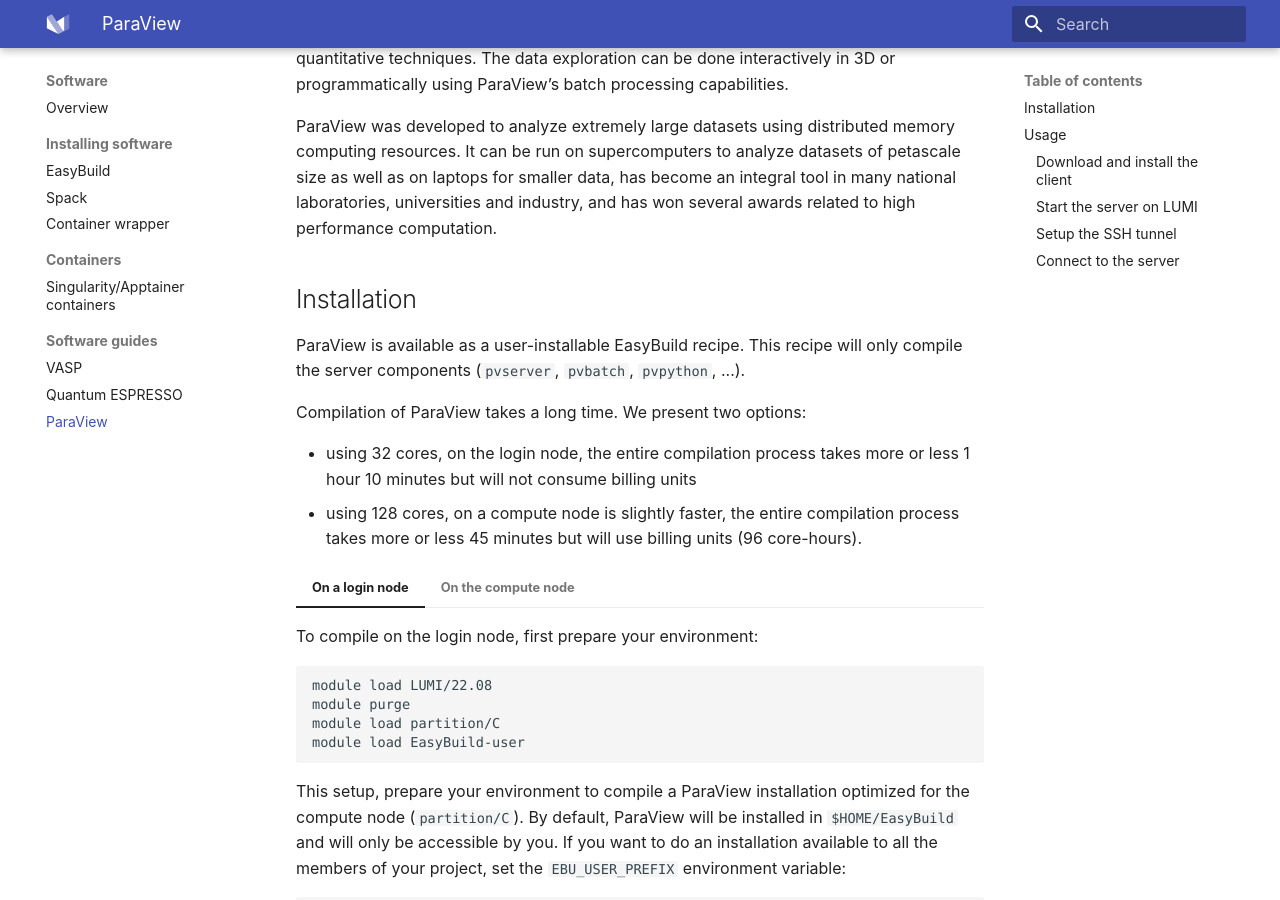
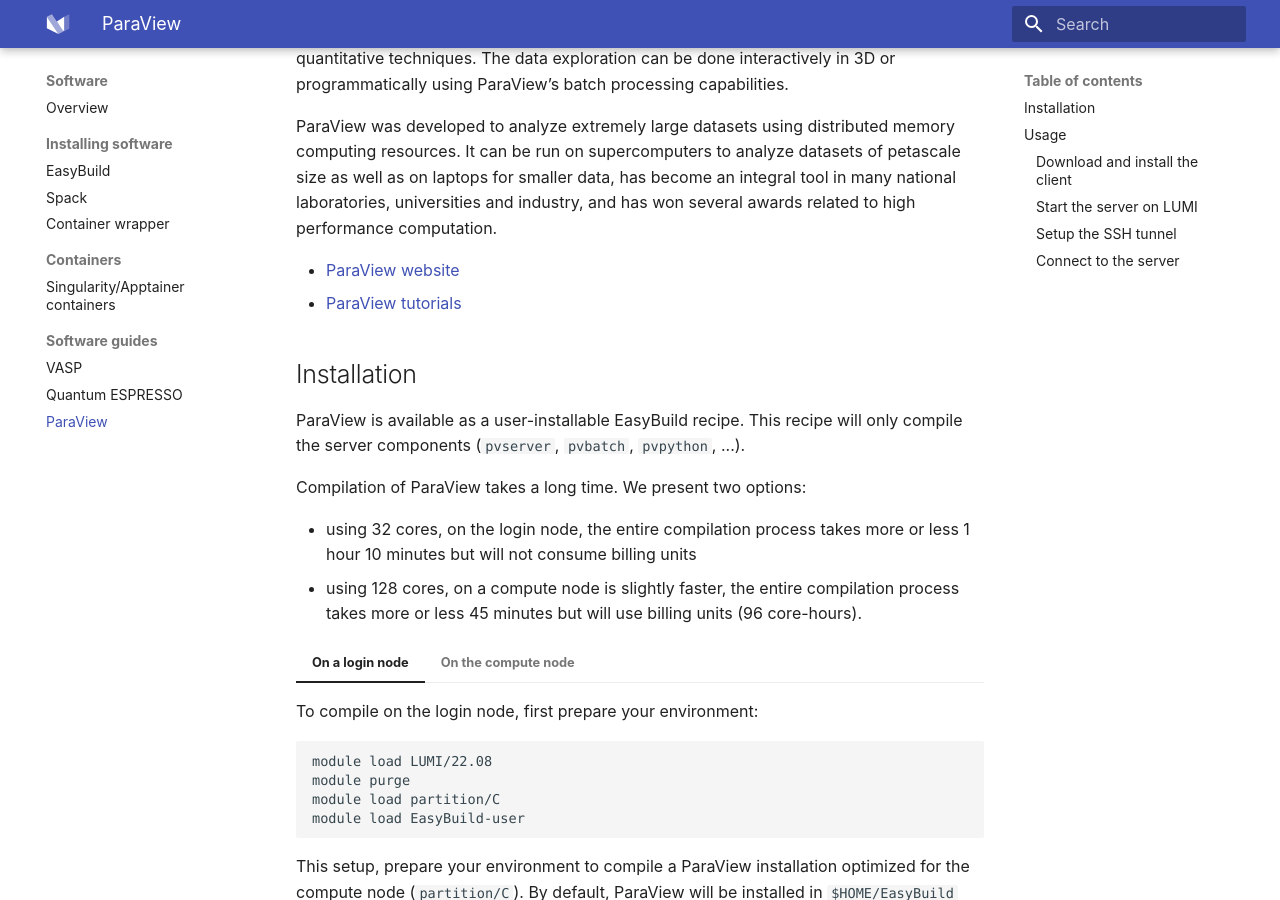
Before and after one commit to Lumi-supercomputer/lumi-userguide, an MkDocs documentation site: the page built from docs/software/guides/paraview.md, in a window 1280 px wide and 900 px high, scrolled down 377 px. Built offline with MkDocs 1.6.1 and Material for MkDocs 9.7.7, drawn with Linux system fonts in a browser that asks for light colours.

Commit message:
add link to website and tutorials

```diff
--- a/docs/software/guides/paraview.md
+++ b/docs/software/guides/paraview.md
@@ -19,6 +19,9 @@
 of petascale size as well as on laptops for smaller data, has become an integral
 tool in many national laboratories, universities and industry, and has won
 several awards related to high performance computation.
+
+- [ParaView website](https://www.paraview.org/)
+- [ParaView tutorials](https://www.paraview.org/tutorials/)
 
 ## Installation
 
```
